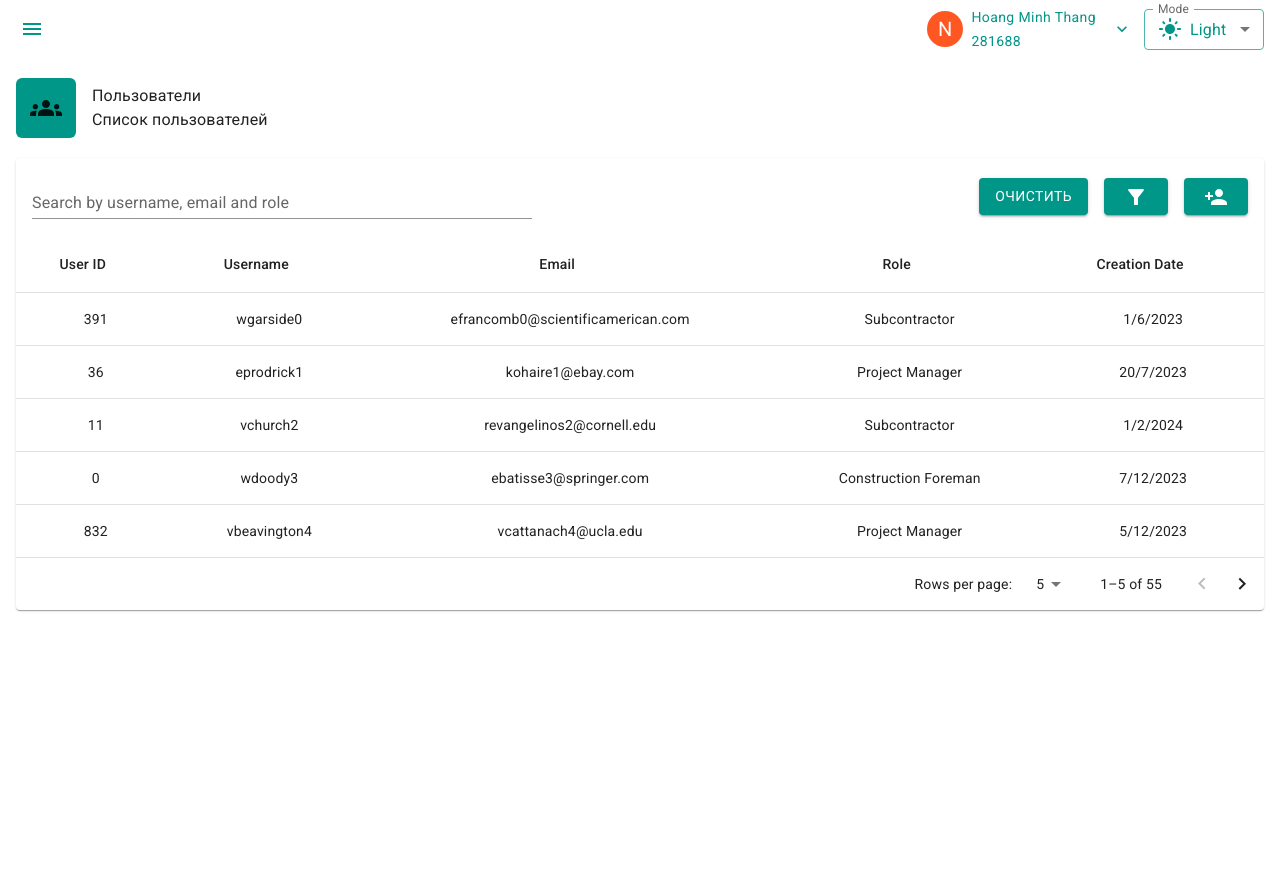
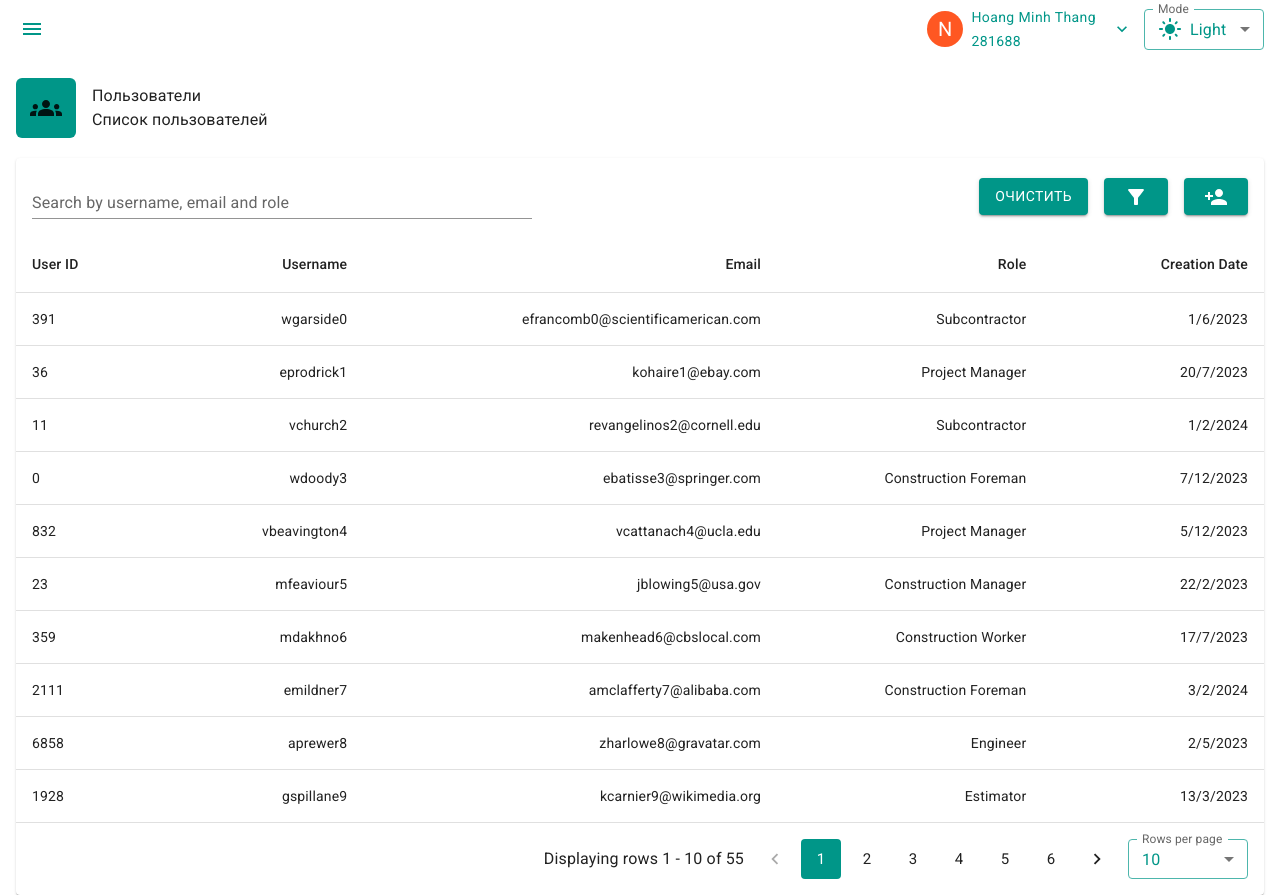
Before and after one commit to mthanghoang/university-management, a React (Vite) app: page / in a window 1280 px wide. Before the commit the page ends 800 px from the top, so only its background shows below. Built offline with nearby package versions, Linux system fonts and the light colour scheme.

Commit message:
Update pagination

```diff
--- a/src/components/Table/index.jsx
+++ b/src/components/Table/index.jsx
@@ -4,7 +4,6 @@ import TableBody from '@mui/material/TableBody'
 import TableCell from '@mui/material/TableCell'
 import TableContainer from '@mui/material/TableContainer'
 import TableHead from '@mui/material/TableHead'
-import TablePagination from '@mui/material/TablePagination'
 import TableRow from '@mui/material/TableRow'
 import TableSortLabel from '@mui/material/TableSortLabel'
 import Paper from '@mui/material/Paper'
@@ -14,10 +13,15 @@ import { TextField } from '@mui/material'
 import Button from '@mui/material/Button'
 import FilterAltIcon from '@mui/icons-material/FilterAlt'
 import PersonAddIcon from '@mui/icons-material/PersonAdd'
-import { visuallyHidden } from '@mui/utils'
 import PropTypes from 'prop-types'
 import { useMemo } from 'react'
 import FormatDate from '../../utils/FormatDate'
+import Pagination from '@mui/material/Pagination'
+import Typography from '@mui/material/Typography'
+import FormControl from '@mui/material/FormControl'
+import InputLabel from '@mui/material/InputLabel'
+import MenuItem from '@mui/material/MenuItem'
+import Select from '@mui/material/Select'
 
 const headCells = [
   {
@@ -94,7 +98,7 @@ function SortableTableHead(props) {
         {headCells.map((headCell) => (
           <TableCell
             key={headCell.id}
-            align='center'
+            align={headCell.id === 'id' ? 'left' : 'right'}
             sortDirection={orderBy === headCell.id ? order : false}
           >
             <TableSortLabel
@@ -103,11 +107,11 @@ function SortableTableHead(props) {
               onClick={createSortHandler(headCell.id, count)}
             >
               {headCell.label}
-              {orderBy === headCell.id ? (
+              {/* {orderBy === headCell.id ? (
                 <Box component='span' sx={visuallyHidden}>
                   {order === 'desc' ? 'sorted descending' : 'sorted ascending'}
                 </Box>
-              ) : null}
+              ) : null} */}
             </TableSortLabel>
           </TableCell>
         ))}
@@ -127,19 +131,19 @@ function UsersTable() {
   const [search, setSearch] = useState('')
   const handleSearch = (e) => {
     setSearch(e.target.value)
-    setPage(0)
+    setPage(1)
   }
 
   // PAGINATION
-  const [page, setPage] = useState(0)
-  const [rowsPerPage, setRowsPerPage] = useState(5)
+  const [page, setPage] = useState(1)
+  const [rowsPerPage, setRowsPerPage] = useState(10)
 
   const handleChangePage = (e, newPage) => {
     setPage(newPage)
   }
   const handleChangeRowsPerPage = (e) => {
     setRowsPerPage(e.target.value)
-    setPage(0)
+    setPage(1)
   }
 
   // SORTING
@@ -160,14 +164,11 @@ function UsersTable() {
 
   // Avoid a layout jump when reaching the last page with empty rows.
   const emptyRows =
-    page > 0 ? Math.max(0, (1 + page) * rowsPerPage - rows.length) : 0
+    page-1 > 0 ? Math.max(0, (1 + page - 1) * rowsPerPage - rows.length) : 0
 
   const filteredRows = useMemo(
     () =>
       rows.filter((row) => {
-        // return search === ''
-        //   ? row
-        //   : row.username.toLowerCase().includes(search.toLowerCase())
         if (search === '') {
           return row
         }
@@ -187,8 +188,8 @@ function UsersTable() {
   const sortedRows = useMemo(
     () =>
       stableSort(filteredRows, getComparator(order, orderBy)).slice(
-        page * rowsPerPage,
-        page * rowsPerPage + rowsPerPage
+        (page-1) * rowsPerPage,
+        (page-1) * rowsPerPage + rowsPerPage
       ),
     [order, orderBy, page, rowsPerPage, filteredRows]
   )
@@ -242,12 +243,19 @@ function UsersTable() {
           />
           <TableBody>
             {sortedRows.map((row) => (
-              <TableRow key={row.id} sx={{ cursor: 'pointer' }}>
-                <TableCell align='center'>{row.id}</TableCell>
-                <TableCell align='center'>{row.username}</TableCell>
-                <TableCell align='center'>{row.email}</TableCell>
-                <TableCell align='center'>{row.role}</TableCell>
-                <TableCell align='center'>{row.date}</TableCell>
+              <TableRow
+                key={row.id}
+                sx={{
+                  cursor: 'pointer',
+                  '&:hover': {
+                    backgroundColor: 'red'
+                  }
+                }}>
+                <TableCell align='left'>{row.id}</TableCell>
+                <TableCell align='right'>{row.username}</TableCell>
+                <TableCell align='right'>{row.email}</TableCell>
+                <TableCell align='right'>{row.role}</TableCell>
+                <TableCell align='right'>{row.date}</TableCell>
               </TableRow>
             ))}
             {emptyRows > 0 && (
@@ -260,16 +268,53 @@ function UsersTable() {
           </TableBody>
         </Table>
       </TableContainer>
-      <TablePagination
+      {/* <TablePagination
         rowsPerPageOptions={[5, 10]}
         component={'div'}
         rowsPerPage={rowsPerPage}
-        // count={rows.length}
         count={filteredRows.length}
         page={page}
         onPageChange={handleChangePage}
         onRowsPerPageChange={handleChangeRowsPerPage}
-      />
+      /> */}
+      <Box sx={{
+        p: 2,
+        display: 'flex',
+        justifyContent: 'end',
+        alignItems: 'center',
+        gap: 1
+      }}>
+        <Typography variant='h7'>
+          {`Displaying rows ${(page-1) * rowsPerPage + 1} - ${(page-1) * rowsPerPage + rowsPerPage}
+          of ${filteredRows.length}`}
+        </Typography>
+        <Pagination
+          count={
+            filteredRows.length % rowsPerPage === 0
+              ? filteredRows.length / rowsPerPage
+              : Math.floor(filteredRows.length / rowsPerPage) + 1
+          }
+          page={page}
+          onChange={handleChangePage}
+          shape='rounded'
+          color='primary'
+          size='large'/>
+        <FormControl sx={{ minWidth: 120 }} size="small">
+          <InputLabel id="label-select-rows-per-page">Rows per page</InputLabel>
+          <Select
+            labelId="label-select-rows-per-page"
+            id="select-rows-per-page"
+            value={rowsPerPage}
+            label="Rows per page"
+            onChange={handleChangeRowsPerPage}
+          >
+            <MenuItem value={5}>5</MenuItem>
+            <MenuItem value={10}>10</MenuItem>
+            <MenuItem value={15}>15</MenuItem>
+            <MenuItem value={20}>20</MenuItem>
+          </Select>
+        </FormControl>
+      </Box>
     </Paper>
   )
 }
--- a/src/theme.js
+++ b/src/theme.js
@@ -60,5 +60,4 @@ const theme = extendTheme({
   }
 }
 )
-
 export default theme
```
